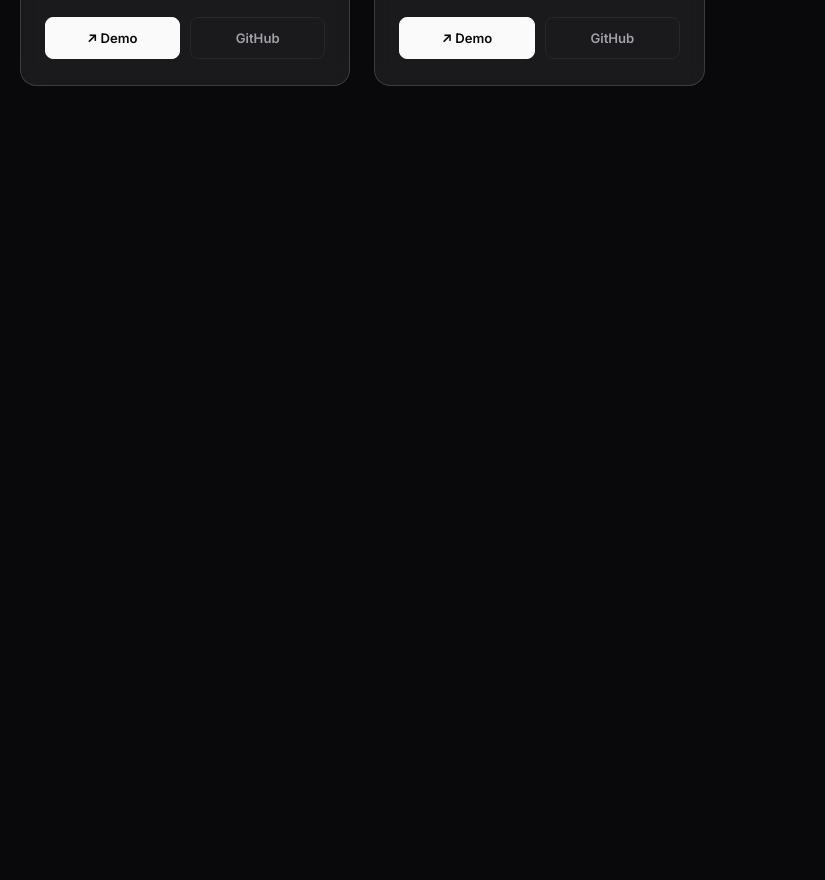
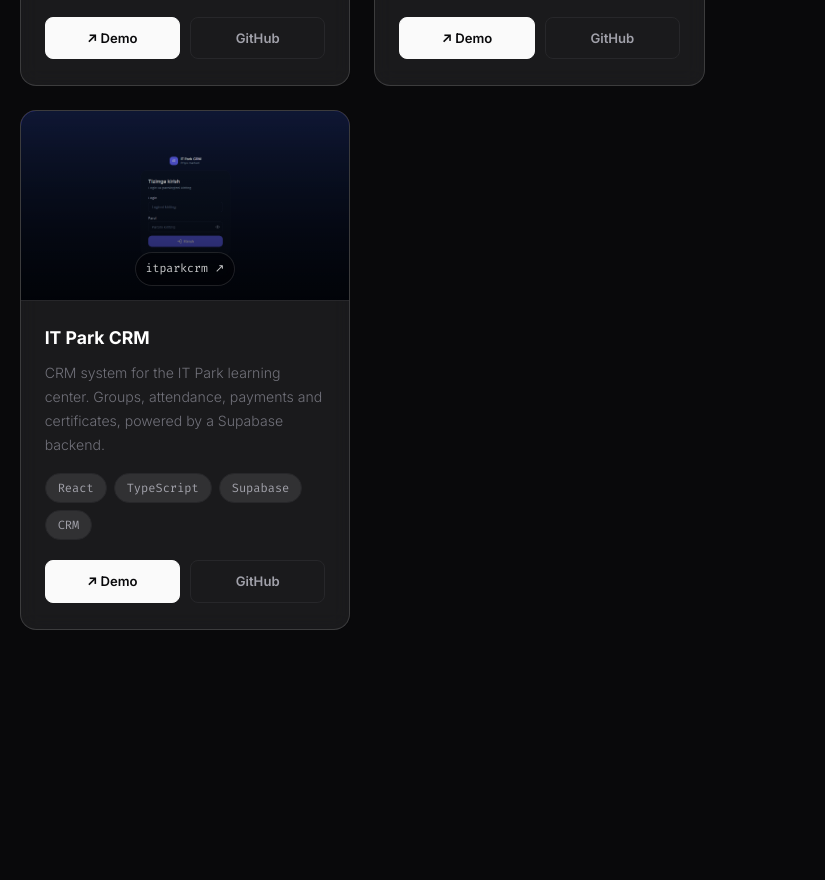
Before and after one commit to mansurbekov1c/MyPortfolio, a plain HTML site: page index.html in a window 1280 px wide. Shown: the part 3566-4446 px from the top of the page, 455-1280 px from the left. Drawn offline with Linux system fonts and the light colour scheme.

Commit message:
IT Park CRM loyihasi portfolioga qo'shildi
Co-Authored-By: Claude Opus 5.5 <noreply@anthropic.com>

```diff
--- a/index.html
+++ b/index.html
@@ -605,6 +605,57 @@
               </div>
             </div>
           </div>
+
+          <div class="project-card reveal">
+            <a
+              href="https://itparkcrm.vercel.app/"
+              target="_blank"
+              rel="noopener noreferrer"
+              class="project-thumb"
+              style="background: linear-gradient(160deg, #4f46e5, #0b1120)"
+            >
+              <img
+                class="project-thumb-img"
+                src="assets/projects/itpark-crm.png"
+                alt="IT Park CRM preview"
+                loading="lazy"
+                decoding="async"
+              />
+              <span class="p-url">itparkcrm ↗</span>
+            </a>
+            <div class="project-body">
+              <div class="project-name">IT Park CRM</div>
+              <p class="project-desc" data-i18n="proj_desc_8">
+                CRM system for the IT Park learning center. Groups,
+                attendance, payments and certificates, powered by a
+                Supabase backend.
+              </p>
+              <div class="project-tags">
+                <span class="p-tag">React</span
+                ><span class="p-tag">TypeScript</span
+                ><span class="p-tag">Supabase</span
+                ><span class="p-tag">CRM</span>
+              </div>
+              <div class="project-links">
+                <a
+                  href="https://itparkcrm.vercel.app/"
+                  target="_blank"
+                  rel="noopener noreferrer"
+                  class="p-link p-link-demo"
+                  aria-label="Open IT Park CRM demo (opens in a new tab)"
+                  >↗ Demo</a
+                >
+                <a
+                  href="https://github.com/mansurbekov1c/IT_Park_CRM"
+                  target="_blank"
+                  rel="noopener noreferrer"
+                  class="p-link p-link-code"
+                  aria-label="Open IT Park CRM source code on GitHub (opens in a new tab)"
+                  >GitHub</a
+                >
+              </div>
+            </div>
+          </div>
         </div>
       </div>
     </div>
--- a/main.js
+++ b/main.js
@@ -296,6 +296,11 @@ const translations = {
     en: "Smart queue management mobile app for Uzbekistan. Customer and admin roles, real-time queue status, powered by a Supabase backend.",
     ru: "Мобильное приложение для умного управления очередями в Узбекистане. Роли клиента и администратора, статус очереди в реальном времени на базе Supabase.",
   },
+  proj_desc_8: {
+    uz: "IT Park o'quv markazi uchun CRM tizimi. Guruhlar, davomat, to'lovlar va sertifikatlar, Supabase backend bilan ishlaydi.",
+    en: "CRM system for the IT Park learning center. Groups, attendance, payments and certificates, powered by a Supabase backend.",
+    ru: "CRM-система для учебного центра IT Park. Группы, посещаемость, оплаты и сертификаты на базе Supabase.",
+  },
 
   certs_tag: {
     uz: "// certificates",
```
Also changed, not shown: assets/projects/itpark-crm.png (added).
